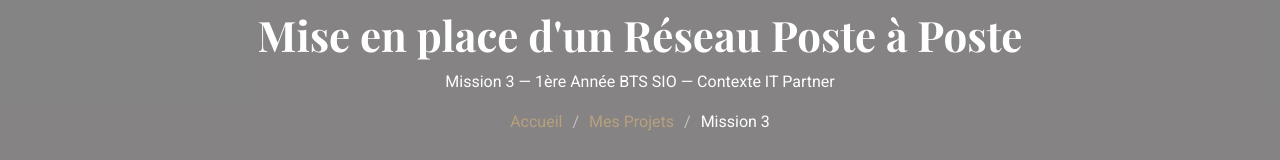
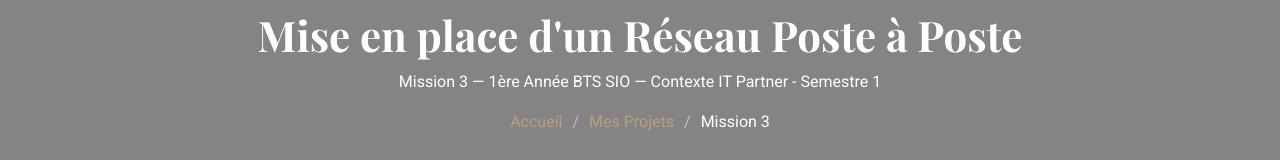
Before and after one commit to romain-fr18/Portfolio-BTS-SIO-FoucherRomain, a plain HTML site: page mission3.html in a window 1280 px wide. Shown: the part 150-310 px from the top of the page. Drawn offline with nearby package versions, Linux system fonts and the light colour scheme.

Commit message:
Update mission3.html

```diff
--- a/mission3.html
+++ b/mission3.html
@@ -33,7 +33,7 @@
     <div class="page-title dark-background">
       <div class="container position-relative">
         <h1>Mise en place d'un Réseau Poste à Poste</h1>
-        <p>Mission 3 — 1ère Année BTS SIO — Contexte IT Partner</p>
+        <p>Mission 3 — 1ère Année BTS SIO — Contexte IT Partner - Semestre 1</p>
         <nav class="breadcrumbs">
           <ol>
             <li><a href="index.html">Accueil</a></li>
```
